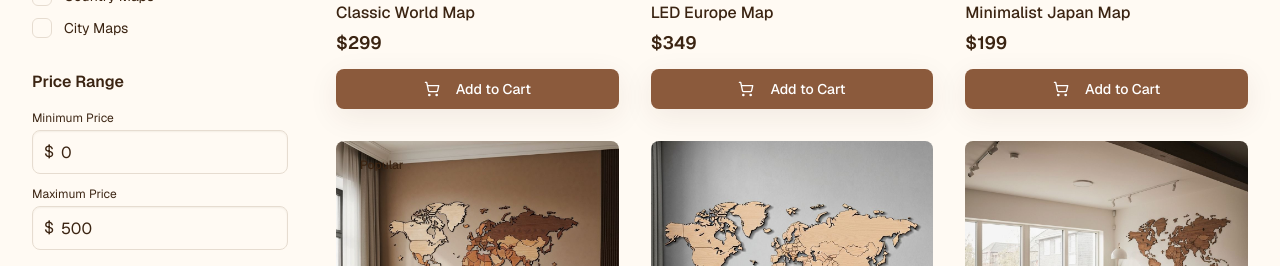
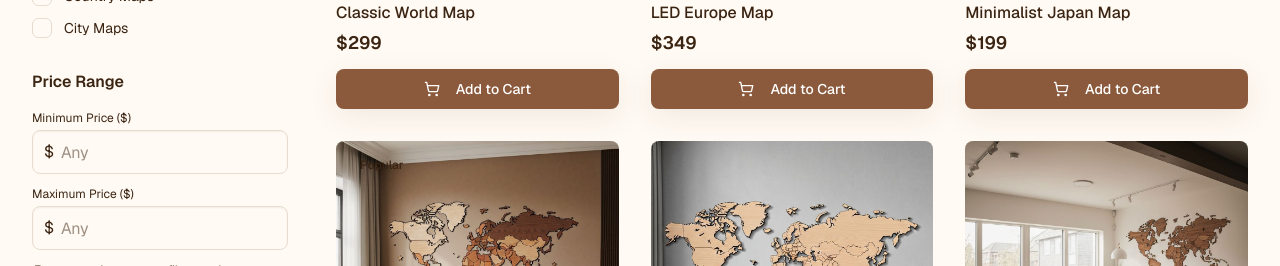
Before and after one commit to Varshil-Patel-1206/SGP-Project, a Next.js app: page /shop in a window 1280 px wide. Shown: the part 686-952 px from the top of the page. Built offline with nearby package versions, Linux system fonts and the light colour scheme.

Commit message:
Enhance price filter: Allow flexible price range with reset button and better UX

```diff
--- a/app/shop/page.tsx
+++ b/app/shop/page.tsx
@@ -48,9 +48,9 @@ const ITEMS_PER_PAGE = 9;
 export default function ShopPage() {
   const [selectedSizes, setSelectedSizes] = useState<string[]>([]);
   const [selectedRegions, setSelectedRegions] = useState<string[]>([]);
-  const [priceRange, setPriceRange] = useState([0, 500]);
+  const [priceRange, setPriceRange] = useState([0, 999999]);
   const [tempMinPrice, setTempMinPrice] = useState(0);
-  const [tempMaxPrice, setTempMaxPrice] = useState(500);
+  const [tempMaxPrice, setTempMaxPrice] = useState(999999);
   const [mobileFiltersOpen, setMobileFiltersOpen] = useState(false);
   const [currentPage, setCurrentPage] = useState(1);
   const { addToCart } = useCart();
@@ -97,9 +97,9 @@ export default function ShopPage() {
   const clearFilters = () => {
     setSelectedSizes([]);
     setSelectedRegions([]);
-    setPriceRange([0, 500]);
+    setPriceRange([0, 999999]);
     setTempMinPrice(0);
-    setTempMaxPrice(500);
+    setTempMaxPrice(999999);
     setCurrentPage(1);
   };
 
@@ -152,47 +152,63 @@ export default function ShopPage() {
       </div>
 
       <div>
-        <h3 className="font-semibold text-foreground mb-4">Price Range</h3>
+        <div className="flex items-center justify-between mb-4">
+          <h3 className="font-semibold text-foreground">Price Range</h3>
+          {(tempMinPrice > 0 || tempMaxPrice < 999999) && (
+            <button
+              onClick={() => {
+                setTempMinPrice(0);
+                setTempMaxPrice(999999);
+              }}
+              className="text-xs text-[#8b5a3c] hover:text-[#6d4830] transition-colors"
+            >
+              Reset
+            </button>
+          )}
+        </div>
         <div className="space-y-3">
           <div>
-            <label className="text-xs text-muted-foreground mb-1 block">Minimum Price</label>
+            <label className="text-xs text-muted-foreground mb-1 block">Minimum Price ($)</label>
             <div className="relative">
               <span className="absolute left-3 top-1/2 -translate-y-1/2 text-muted-foreground">$</span>
               <Input
                 type="number"
                 min={0}
-                value={tempMinPrice}
+                value={tempMinPrice === 0 ? '' : tempMinPrice}
                 onChange={(e) => {
-                  const value = Math.max(0, Number(e.target.value));
+                  const value = e.target.value === '' ? 0 : Math.max(0, Number(e.target.value));
                   setTempMinPrice(value);
                 }}
                 className="pl-7"
-                placeholder="0"
+                placeholder="Any"
               />
             </div>
           </div>
           <div>
-            <label className="text-xs text-muted-foreground mb-1 block">Maximum Price</label>
+            <label className="text-xs text-muted-foreground mb-1 block">Maximum Price ($)</label>
             <div className="relative">
               <span className="absolute left-3 top-1/2 -translate-y-1/2 text-muted-foreground">$</span>
               <Input
                 type="number"
                 min={0}
-                value={tempMaxPrice}
+                value={tempMaxPrice === 999999 ? '' : tempMaxPrice}
                 onChange={(e) => {
-                  const value = Math.max(0, Number(e.target.value));
+                  const value = e.target.value === '' ? 999999 : Math.max(0, Number(e.target.value));
                   setTempMaxPrice(value);
                 }}
                 className="pl-7"
-                placeholder="No limit"
+                placeholder="Any"
               />
             </div>
           </div>
+          <p className="text-xs text-muted-foreground italic">
+            Enter any price range to filter products
+          </p>
         </div>
       </div>
 
-      {(selectedSizes.length > 0 || selectedRegions.length > 0 || priceRange[0] > 0 || priceRange[1] < 500) && (
-        <Button variant="outline" onClick={clearFilters} className="w-full bg-transparent">
+      {(selectedSizes.length > 0 || selectedRegions.length > 0 || priceRange[0] > 0 || priceRange[1] < 999999) && (
+        <Button variant="outline" onClick={clearFilters} className="w-full bg-transparent border-[#d4b896] text-[#5a3726] hover:bg-[#f7f1e8]">
           Clear All Filters
         </Button>
       )}
```
